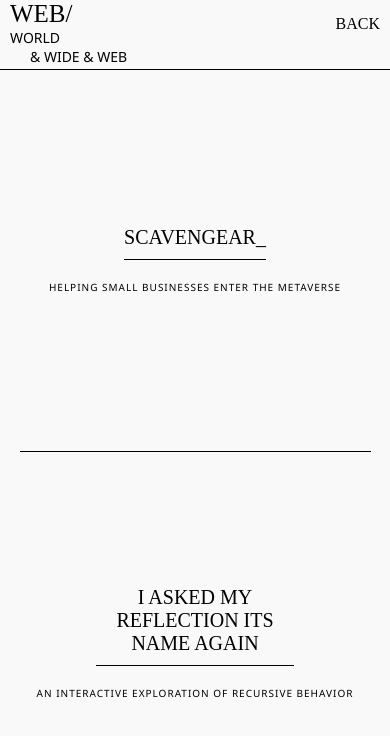
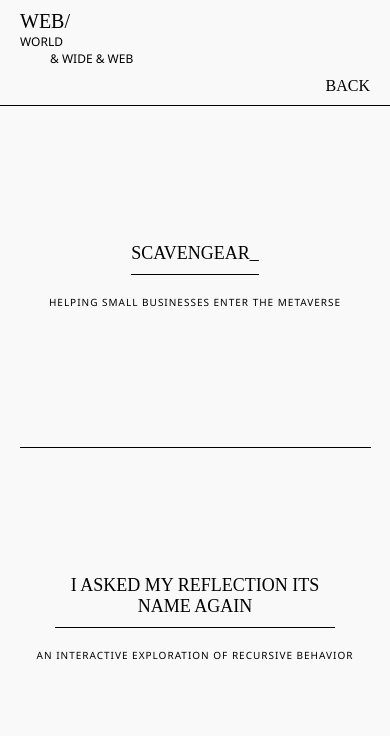
Before and after one commit to davidcrobert/Portfolio, a React (Create React App) app: page /web in a window 390 px wide. Shown: the top 736 px of the page. Built offline with nearby package versions, Linux system fonts and the light colour scheme.

Commit message:
Updated styling
A bunch

```diff
--- a/src/components/Category.module.css
+++ b/src/components/Category.module.css
@@ -2,11 +2,10 @@
   background-color: #f9f9f9;
   color: black;
   overscroll-behavior: contain;
-  min-height: calc(100vh - 150px); /* Adjust this value based on your header height */
+  min-height: calc(100vh - 150px);
   font-family: 'Times New Roman', Times, serif;
   display: flex;
   flex-direction: column;
-  /* padding-top: 20px; Add some top padding to prevent content from being hidden under the header */
 }
 
 .projectList {
@@ -25,7 +24,6 @@
   display: flex;
   flex-direction: column;
   justify-content: center;
-
   height: calc(25vh - 18px);
   min-height: 150px;
 }
@@ -44,15 +42,9 @@
 }
 
 .projectCount3 {
-  /* height: 33.33vh; */
   height: calc(33.33vh - 20px);
   min-height: 150px;
 }
-
-/* .projectCount4 {
-  height: calc(25vh - 18px);
-  min-height: 150px;
-} */
 
 .title {
   color: black;
@@ -95,16 +87,27 @@
   line-height: 1.5;
 }
 
-@media only screen and (max-width: 800px) {
+@media screen and (max-width: 768px) {
   .project {
-    padding: 30px 10px;
+    height: calc(25vh - 40px);
+  }
+
+  .projectCount1 {
+    height: calc(100vh - 150px);
+  }
+
+  .projectCount2 {
+    height: calc(50vh - 80px);
+    min-height: 150px;
   }
 
   .title {
-    font-size: 20px;
+    font-size: 18px;
+    max-width: 80%;
   }
 
   .description {
     font-size: 10px;
+    padding: 0 10px;
   }
 }
--- a/src/components/Header.js
+++ b/src/components/Header.js
@@ -15,12 +15,14 @@ const Header = ({ title, subtitle1, subtitle2, year, backLink, backLinkText, sho
   return (
     <header className={styles.header}>
       <div className={styles.headerContent}>
+        <div className={styles.titleContainer}>
           <h1 className={styles.intro}>
             {title}
             {year && <span className={styles.year}> [{year}]</span>}
           </h1>
           <h2 className={`${styles.subtext} ${styles.intro}`}>{subtitle1}</h2>
           <h2 className={`${styles.subtext} ${styles.intro} ${styles.secondSubtext}`}>{subtitle2}</h2>
+        </div>
         <div className={styles.headerButtons}>
           {showInfoButton && (
             <button onClick={toggleInfoButton} className={`${styles.infoButton} ${styles.headerButton}`}>INFO {infoButtonText}</button>
--- a/src/components/Header.module.css
+++ b/src/components/Header.module.css
@@ -5,24 +5,34 @@
   background-color: #f9f9f9;
   border-bottom: black 1px solid;
   width: 100%;
-  padding-bottom: 3px;
+  padding: 10px 0;
 }
 
 .headerContent {
-  position: relative;
+  display: flex;
+  justify-content: space-between;
+  align-items: flex-start;
+  padding: 0 20px;
+}
+
+.titleContainer {
+  flex: 1;
 }
 
 .intro {
   font-size: 25px;
-  margin-left: 10px;
   text-transform: uppercase;
   font-weight: 400;
+  margin: 0;
+  word-wrap: break-word;
+  max-width: 90%;
 }
 
 .subtext {
   font-size: 14px;
   font-family: 'Segoe UI', Tahoma, Geneva, Verdana, sans-serif;
   text-transform: uppercase;
+  margin: 0;
 }
 
 .secondSubtext {
@@ -30,12 +40,9 @@
 }
 
 .headerButtons {
-  position: absolute;
-  /* top: 27px; */
-  bottom: 0;
-  right: 20px;
   display: flex;
-  gap: 30px;
+  gap: 20px;
+  align-items: flex-start;
 }
 
 .headerButton {
@@ -64,14 +71,22 @@
   transform: skew(-20deg);
 }
 
-@media only screen and (max-width: 600px) {
-  .header h1.intro {
-    width: 50%;
+@media screen and (max-width: 768px) {
+  .headerContent {
+    flex-direction: column;
   }
 
   .headerButtons {
-    top: 15px;
-    right: 10px;
+    margin-top: 10px;
+    align-self: flex-end;
+  }
+
+  .intro {
+    font-size: 20px;
+  }
+
+  .subtext {
+    font-size: 12px;
   }
 
   .headerButton {
--- a/src/components/ProjectPage.js
+++ b/src/components/ProjectPage.js
@@ -40,50 +40,53 @@ const ProjectPage = () => {
     }
   }, [projectId, navigate]);
 
+  const closeInfoPopup = useCallback(() => {
+    const infoPopup = infoPopupRef.current;
+    if (infoPopup) {
+      infoPopup.classList.add(styles.fadeOut);
+      setIsBlurred(false);
+      setTimeout(() => {
+        setShowInfo(false);
+      }, 750);
+    }
+  }, []);
+
   const toggleInfo = useCallback(() => {
     if (!isBlurred) {
       setIsBlurred(true);
       setShowInfo(true);
     } else {
-      const infoPopup = infoPopupRef.current;
-      if (infoPopup) {
-        infoPopup.classList.add(styles.fadeOut);
-        setIsBlurred(false);
-        setTimeout(() => {
-          setShowInfo(false);
-        }, 750);
-      }
+      closeInfoPopup();
     }
-  }, [isBlurred]);
+  }, [isBlurred, closeInfoPopup]);
 
   useEffect(() => {
     const handleEscKey = (event) => {
       if (event.key === 'Escape' && isBlurred) {
-        toggleInfo();
+        closeInfoPopup();
+      }
+    };
+
+    const handleOutsideClick = (event) => {
+      if (infoPopupRef.current && !infoPopupRef.current.contains(event.target) && isBlurred) {
+        closeInfoPopup();
       }
     };
 
     document.addEventListener('keydown', handleEscKey);
+    document.addEventListener('mousedown', handleOutsideClick);
 
     return () => {
       document.removeEventListener('keydown', handleEscKey);
+      document.removeEventListener('mousedown', handleOutsideClick);
     };
-  }, [isBlurred, toggleInfo]);
+  }, [isBlurred, closeInfoPopup]);
 
   if (!project || !categoryData) {
     return null;
   }
 
   const CustomComponent = project.customComponent ? customComponents[project.customComponent] : null;
-
-  const renderMultiLineText = (text) => {
-    return text.split('\n').map((line, index) => (
-      <React.Fragment key={index}>
-        {line}
-        <br />
-      </React.Fragment>
-    ));
-  };
 
   const processHTML = (html) => {
     const parser = new DOMParser();
@@ -129,16 +132,14 @@ const ProjectPage = () => {
           )}
           <div className={styles.infoSection}>
             <h3 className={styles.infoHeader}>Context</h3>
-            {/* <p>{renderMultiLineText(project.infoPopup.context)}</p> */}
             <p dangerouslySetInnerHTML={renderHTML(project.infoPopup.context)}></p>
           </div>
           <div className={styles.infoSection}>
             <h3 className={styles.infoHeader}>Tech</h3>
-            {/* <p>{renderMultiLineText(project.infoPopup.tech)}</p> */}
             <p dangerouslySetInnerHTML={renderHTML(project.infoPopup.tech)}></p>
           </div>
           <div className={styles.infoSection}>
-            <h3 className={styles.infoHeader}>{renderMultiLineText(project.infoPopup.tools)}</h3>
+            <h3 className={styles.infoHeader}>{project.infoPopup.tools}</h3>
           </div>
         </div>
       )}
--- a/src/components/ProjectPage.module.css
+++ b/src/components/ProjectPage.module.css
@@ -12,6 +12,7 @@
   justify-content: center;
   align-items: center;
   min-height: calc(100vh - 150px); /* Adjust based on your header height */
+  padding: 20px;
   transition: filter 0.75s ease-in-out;
 }
 
@@ -20,24 +21,41 @@
 }
 
 .mediaEmbed {
-  margin-top: 30px;
-  width: 75vw;
-  height: 42.1875vw; /* This maintains a 16:9 aspect ratio */
-  max-height: 80vh;
-  display: flex;
-  justify-content: center;
-  align-items: center;
+  width: 100%;
+  max-width: 1200px;
+  margin: 0 auto;
 }
 
 .mediaEmbed iframe {
   width: 100%;
-  height: 100%;
+  aspect-ratio: 16 / 9;
+  height: auto;
 }
 
+/* Desktop styles */
+@media screen and (min-width: 769px) {
+  .mediaEmbed {
+    width: 65vw;
+    height: 0;
+    padding-bottom: 36.5625vw; /* 16:9 aspect ratio of 65vw (65 * 9 / 16) */
+    position: relative;
+  }
 
+  .mediaEmbed iframe {
+    position: absolute;
+    top: 0;
+    left: 0;
+    width: 100%;
+    height: 100%;
+  }
+}
 
-
-
+/* Mobile styles */
+@media screen and (max-width: 768px) {
+  .mediaEmbed iframe {
+    max-height: 70vh;
+  }
+}
 
 .infoPopup {
   position: fixed;
@@ -47,7 +65,7 @@
   width: 70vw;
   height: 70vh;
   background-color: rgba(0, 0, 0, 0.9);
-  z-index: 100;
+  z-index: 1001; /* Ensure it's above the header */
   padding: 20px;
   overflow-y: auto;
   color: white;
@@ -105,17 +123,6 @@
   border: transparent;
 }
 
-@media only screen and (max-width: 800px) {
-  .projectContent {
-    padding: 20px;
-  }
-
-  .infoPopup {
-    width: 90vw;
-    height: 80vh;
-  }
-}
-
 .externalLink {
   text-decoration: none;
   color: #f9f9f9;
@@ -123,3 +130,23 @@
   font-style: italic;
   cursor: help;
 }
+
+@media screen and (max-width: 768px) {
+  .projectContent {
+    padding: 10px;
+  }
+
+  .infoPopup {
+    width: 90vw;
+    height: 80vh;
+    padding: 15px;
+  }
+
+  .mainStatement {
+    font-size: 18px;
+  }
+
+  .infoHeader {
+    font-size: 20px;
+  }
+}
--- a/src/index.js
+++ b/src/index.js
@@ -3,6 +3,7 @@ import ReactDOM from 'react-dom/client';
 import './index.css';
 import App from './App';
 import './styles/scrollbar.css';
+import './styles/mobile.css';
 
 const root = ReactDOM.createRoot(document.getElementById('root'));
 root.render(
--- a/src/pages/Home.js
+++ b/src/pages/Home.js
@@ -17,7 +17,6 @@ function Home() {
       <nav className={styles.nav}>
         <Link to="/installation" className={`${styles.navLink} ${styles.skewBack}`}>↳ Installation</Link>
         <Link to="/virtual-environments" className={`${styles.navLink} ${styles.skewBack}`}>↳ Virtual Environments</Link>
-        {/* <Link to="/augmented-reality" className={`${styles.navLink} ${styles.skewRight}`}>↳ Augmented Reality</Link> */}
         <Link to="/web" className={`${styles.navLink} ${styles.skewBack}`}>↳ Web</Link>
       </nav>
 
@@ -26,7 +25,9 @@ function Home() {
         <a
           className={`${styles.footerLink} ${styles.skewRight} ${styles.contact}`}
           href="mailto:david.connor.r@gmail.com"
-        >david.connor.r[at]gmail.com</a>
+        >
+          david.connor.r[at]gmail.com
+        </a>
       </footer>
     </div>
   );
--- a/src/styles/Home.module.css
+++ b/src/styles/Home.module.css
@@ -41,7 +41,6 @@
 
 .skewRight:hover {
   transform: skew(-20deg);
-    /* transform: rotateX(50deg); */
 }
 
 .skewBack:hover {
@@ -51,8 +50,6 @@
 .footer {
   display: flex;
   justify-content: space-between;
-    /* padding: 0 15px; */
-    /* padding: 10px 10px 10px 10px; */
   padding: 0px 15px;
   margin-bottom: -5px;
 }
@@ -74,3 +71,27 @@
   text-transform: lowercase;
   padding-bottom: 20px;
 }
+
+@media screen and (max-width: 768px) {
+  .nav {
+    flex-direction: column;
+    align-items: center;
+    margin-top: 0;
+  }
+
+  .navLink {
+    font-size: 18px;
+    margin: 10px 0;
+  }
+
+  .footer {
+    flex-direction: column;
+    align-items: center;
+    padding: 10px 0;
+  }
+
+  .footerLink {
+    font-size: 16px;
+    margin: 5px 0;
+  }
+}
--- /dev/null
+++ b/src/styles/mobile.css
@@ -0,0 +1,99 @@
+/* Mobile styles */
+@media screen and (max-width: 768px) {
+    /* General styles */
+    body {
+      font-size: 14px;
+    }
+
+    /* Header styles */
+    .header {
+      padding: 10px 0;
+    }
+
+    .intro {
+      font-size: 20px;
+    }
+
+    .subtext {
+      font-size: 12px;
+    }
+
+    .secondSubtext {
+      margin-left: 20px;
+    }
+
+    .headerButtons {
+      top: 10px;
+      right: 10px;
+    }
+
+    .headerButton {
+      font-size: 16px;
+    }
+
+    /* Home page styles */
+    .nav {
+      flex-direction: column;
+      align-items: center;
+    }
+
+    .navLink {
+      font-size: 18px;
+      margin: 10px 0;
+    }
+
+    .footer {
+      flex-direction: column;
+      align-items: center;
+      padding: 10px 0;
+    }
+
+    .footerLink {
+      font-size: 16px;
+      margin: 5px 0;
+    }
+
+    /* Category page styles */
+    .projectList {
+      padding: 10px;
+    }
+
+    .project {
+      width: 100%;
+      min-height: 100px;
+      padding: 15px 0;
+    }
+
+    .title {
+      font-size: 18px;
+      max-width: 80%;
+    }
+
+    .description {
+      font-size: 10px;
+    }
+
+    /* Project page styles */
+    .projectContent {
+      padding: 10px;
+    }
+
+    .mediaEmbed {
+      width: 100%;
+      height: auto;
+    }
+
+    .infoPopup {
+      width: 90vw;
+      height: 80vh;
+      padding: 15px;
+    }
+
+    .mainStatement {
+      font-size: 18px;
+    }
+
+    .infoHeader {
+      font-size: 20px;
+    }
+  }
```
Lines whose indentation alone changed are shown as unchanged.
